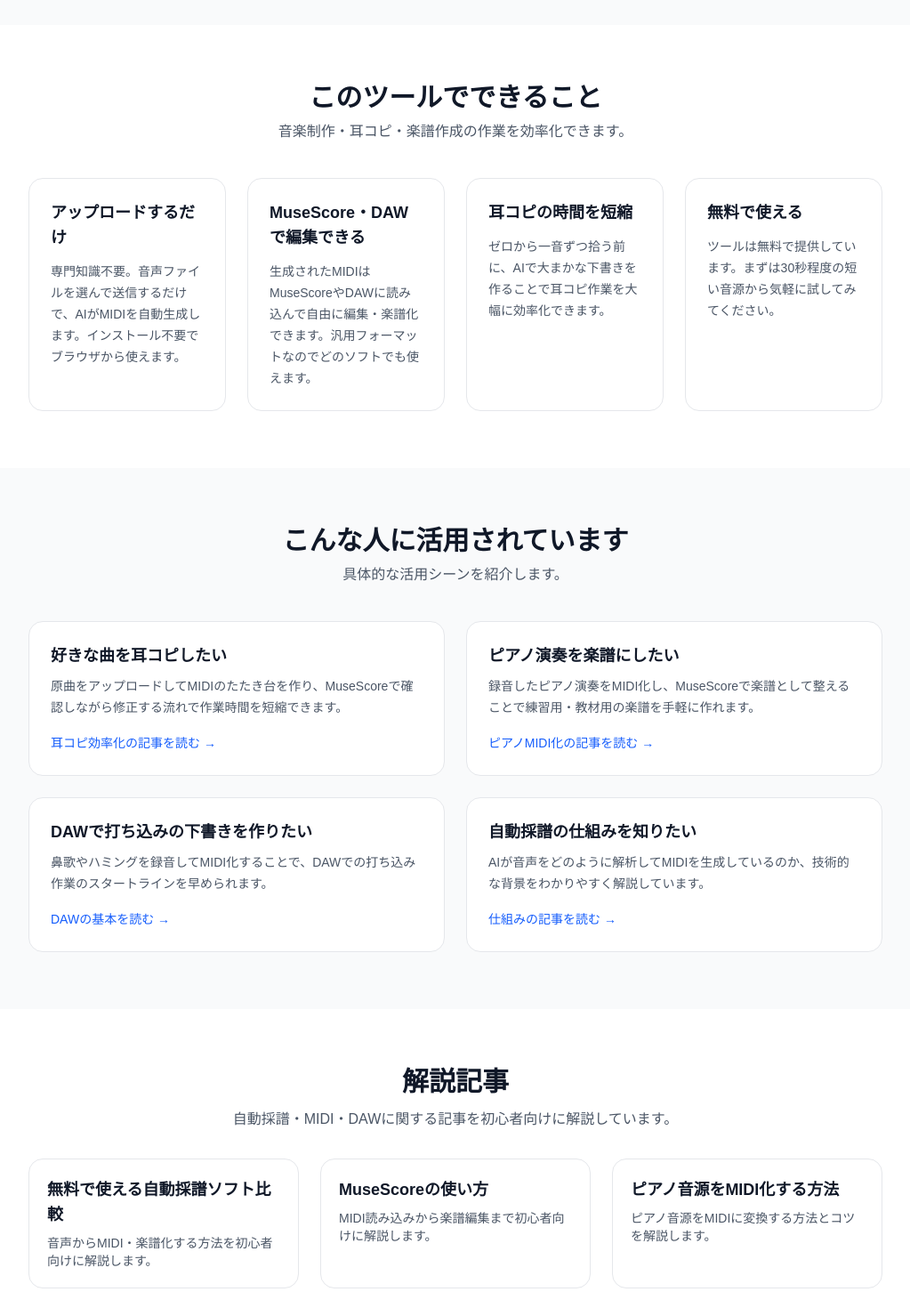
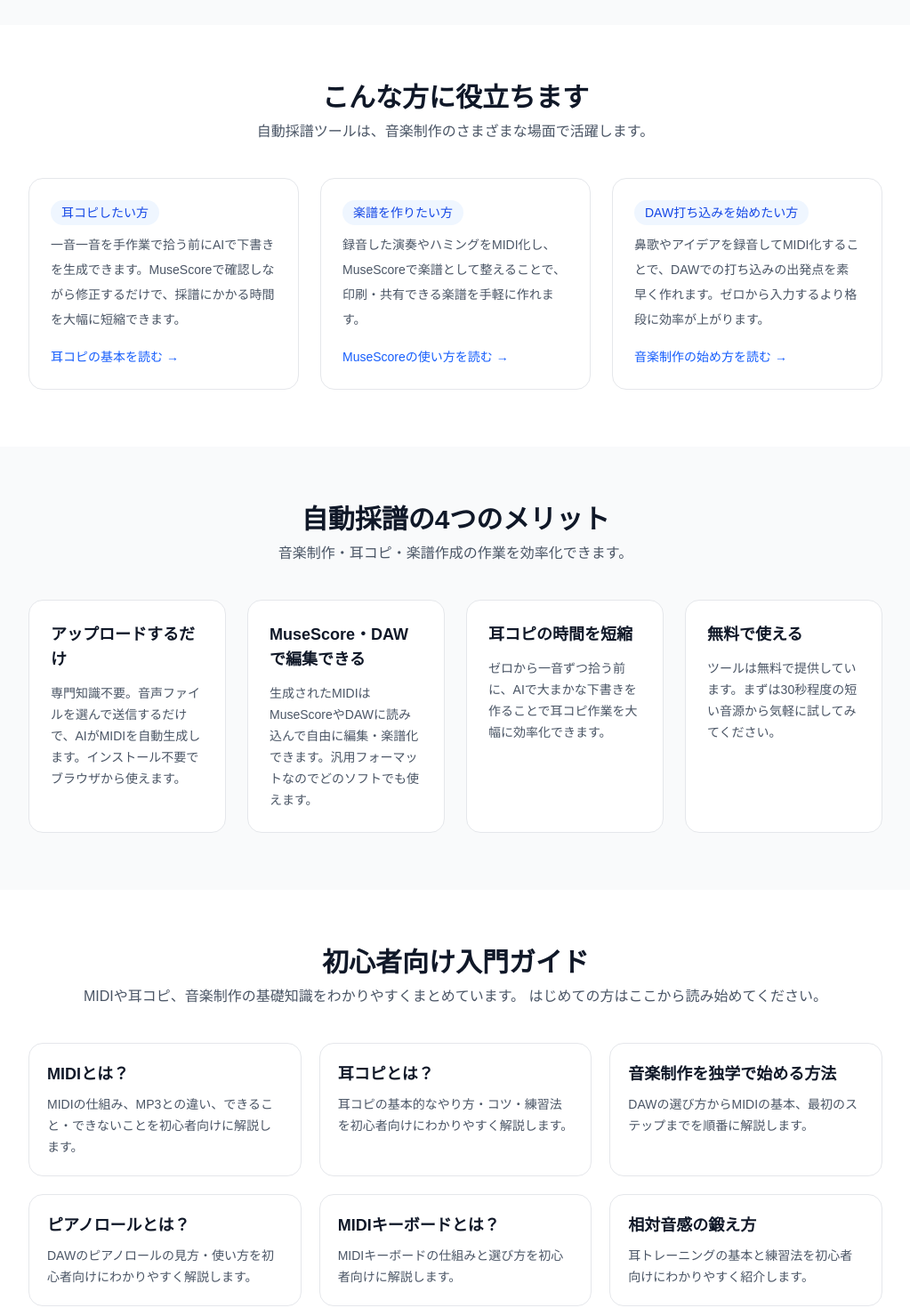
Before and after one commit to karz-engawa/auto-transcribe-site, a Next.js app: page / in a window 1280 px wide. Shown: the part 880-2350 px from the top of the page at 89% size, without its empty margins (128-1151 px from the left). Built offline with nearby package versions, Linux system fonts and the light colour scheme.

Commit message:
Improve homepage for AdSense approval

```diff
--- a/app/page.tsx
+++ b/app/page.tsx
@@ -27,6 +27,60 @@ const benefits = [
     title: "無料で使える",
     description:
       "ツールは無料で提供しています。まずは30秒程度の短い音源から気軽に試してみてください。",
+  },
+];
+
+const whyUseful = [
+  {
+    label: "耳コピしたい方",
+    body: "一音一音を手作業で拾う前にAIで下書きを生成できます。MuseScoreで確認しながら修正するだけで、採譜にかかる時間を大幅に短縮できます。",
+    href: "/articles/ear-copying-basics",
+    linkText: "耳コピの基本を読む",
+  },
+  {
+    label: "楽譜を作りたい方",
+    body: "録音した演奏やハミングをMIDI化し、MuseScoreで楽譜として整えることで、印刷・共有できる楽譜を手軽に作れます。",
+    href: "/articles/musescore-midi-edit",
+    linkText: "MuseScoreの使い方を読む",
+  },
+  {
+    label: "DAW打ち込みを始めたい方",
+    body: "鼻歌やアイデアを録音してMIDI化することで、DAWでの打ち込みの出発点を素早く作れます。ゼロから入力するより格段に効率が上がります。",
+    href: "/articles/music-production-beginner-guide",
+    linkText: "音楽制作の始め方を読む",
+  },
+];
+
+const beginnerGuides = [
+  {
+    href: "/articles/what-is-midi",
+    title: "MIDIとは？",
+    description: "MIDIの仕組み、MP3との違い、できること・できないことを初心者向けに解説します。",
+  },
+  {
+    href: "/articles/ear-copying-basics",
+    title: "耳コピとは？",
+    description: "耳コピの基本的なやり方・コツ・練習法を初心者向けにわかりやすく解説します。",
+  },
+  {
+    href: "/articles/music-production-beginner-guide",
+    title: "音楽制作を独学で始める方法",
+    description: "DAWの選び方からMIDIの基本、最初のステップまでを順番に解説します。",
+  },
+  {
+    href: "/articles/what-is-piano-roll",
+    title: "ピアノロールとは？",
+    description: "DAWのピアノロールの見方・使い方を初心者向けにわかりやすく解説します。",
+  },
+  {
+    href: "/articles/what-is-midi-keyboard",
+    title: "MIDIキーボードとは？",
+    description: "MIDIキーボードの仕組みと選び方を初心者向けに解説します。",
+  },
+  {
+    href: "/articles/relative-pitch-training",
+    title: "相対音感の鍛え方",
+    description: "耳トレーニングの基本と練習法を初心者向けにわかりやすく紹介します。",
   },
 ];
 
@@ -61,6 +115,39 @@ const useCases = [
   },
 ];
 
+const articles = [
+  {
+    href: "/articles/free-auto-transcription-tools",
+    title: "無料で使える自動採譜ソフト比較",
+    description: "音声からMIDI・楽譜化する方法を初心者向けに解説します。",
+  },
+  {
+    href: "/articles/musescore-midi-edit",
+    title: "MuseScoreの使い方",
+    description: "MIDI読み込みから楽譜編集まで初心者向けに解説します。",
+  },
+  {
+    href: "/articles/what-is-midi",
+    title: "MIDIとは？MP3との違いをわかりやすく解説",
+    description: "MIDIの基本をMP3やWAVとの比較を交えて初心者向けに整理します。",
+  },
+  {
+    href: "/articles/ear-copy-efficiency",
+    title: "耳コピを効率化する方法",
+    description: "自動採譜とMIDIを使った耳コピの時短テクニックを解説します。",
+  },
+  {
+    href: "/articles/mp3-to-midi",
+    title: "MP3をMIDIに変換する方法",
+    description: "MP3などの音声ファイルからMIDIを生成する手順と注意点を解説します。",
+  },
+  {
+    href: "/articles/how-auto-transcription-works",
+    title: "自動採譜の仕組みとは？",
+    description: "音声解析からMIDI生成までの流れを初心者向けにわかりやすく解説します。",
+  },
+];
+
 const faq = [
   {
     q: "自動採譜とは何ですか？",
@@ -79,30 +166,20 @@ const faq = [
     a: "MuseScoreに読み込んで楽譜として編集したり、DAWに読み込んで打ち込みの確認・修正をするのが一般的な使い方です。そのまま完成品として使うより、少し手を加えることで実用的なデータになります。",
   },
   {
+    q: "耳コピが苦手でも使えますか？",
+    a: "はい、むしろ耳コピが苦手な方に最も役立つツールです。AIが生成したMIDIをたたき台として、MuseScoreやDAWで音を確認しながら修正していくことで、音感に自信がなくても採譜作業を進められます。",
+  },
+  {
+    q: "DAWを持っていなくても使えますか？",
+    a: "ツール自体はDAWなしで利用できます。生成されたMIDIは無料の楽譜ソフトMuseScoreで開くことができるため、DAWがなくても音の確認・編集・楽譜化が可能です。",
+  },
+  {
     q: "著作権のある楽曲に使ってもいいですか？",
     a: "著作権のある楽曲の採譜は個人の学習・練習目的の範囲でご利用ください。採譜結果の公開・配布・商用利用は著作権者の権利を侵害する可能性があります。",
   },
   {
     q: "スマートフォンでも使えますか？",
     a: "ブラウザ上で動作するため、スマートフォンやタブレットからでも利用できます。ただし処理時間や表示のしやすさの点で、PCからの利用を推奨しています。",
-  },
-];
-
-const articles = [
-  {
-    href: "/articles/free-auto-transcription-tools",
-    title: "無料で使える自動採譜ソフト比較",
-    description: "音声からMIDI・楽譜化する方法を初心者向けに解説します。",
-  },
-  {
-    href: "/articles/musescore-midi-edit",
-    title: "MuseScoreの使い方",
-    description: "MIDI読み込みから楽譜編集まで初心者向けに解説します。",
-  },
-  {
-    href: "/articles/piano-to-midi",
-    title: "ピアノ音源をMIDI化する方法",
-    description: "ピアノ音源をMIDIに変換する方法とコツを解説します。",
   },
 ];
 
@@ -172,18 +249,62 @@ export default function Home() {
         </div>
       </section>
 
+      {/* Why useful */}
+      <section className="mx-auto max-w-5xl px-6 py-16 md:px-8">
+        <h2 className="mb-2 text-center text-3xl font-bold">こんな方に役立ちます</h2>
+        <p className="mb-10 text-center text-gray-600">
+          自動採譜ツールは、音楽制作のさまざまな場面で活躍します。
+        </p>
+        <div className="grid gap-6 md:grid-cols-3">
+          {whyUseful.map((w) => (
+            <div key={w.label} className="rounded-2xl border border-gray-200 p-6">
+              <p className="mb-2 inline-block rounded-full bg-blue-50 px-3 py-1 text-sm font-medium text-blue-700">
+                {w.label}
+              </p>
+              <p className="mb-4 text-sm leading-7 text-gray-600">{w.body}</p>
+              <Link href={w.href} className="text-sm font-medium text-blue-600 hover:underline">
+                {w.linkText} →
+              </Link>
+            </div>
+          ))}
+        </div>
+      </section>
+
       {/* Benefits */}
+      <section className="bg-gray-50 py-16">
+        <div className="mx-auto max-w-5xl px-6 md:px-8">
+          <h2 className="mb-2 text-center text-3xl font-bold">自動採譜の4つのメリット</h2>
+          <p className="mb-10 text-center text-gray-600">
+            音楽制作・耳コピ・楽譜作成の作業を効率化できます。
+          </p>
+          <div className="grid gap-6 md:grid-cols-2 lg:grid-cols-4">
+            {benefits.map((b) => (
+              <div key={b.title} className="rounded-2xl border border-gray-200 bg-white p-6">
+                <h3 className="mb-3 text-lg font-semibold">{b.title}</h3>
+                <p className="text-sm leading-6 text-gray-600">{b.description}</p>
+              </div>
+            ))}
+          </div>
+        </div>
+      </section>
+
+      {/* Beginner guide */}
       <section className="mx-auto max-w-5xl px-6 py-16 md:px-8">
-        <h2 className="mb-2 text-center text-3xl font-bold">このツールでできること</h2>
+        <h2 className="mb-2 text-center text-3xl font-bold">初心者向け入門ガイド</h2>
         <p className="mb-10 text-center text-gray-600">
-          音楽制作・耳コピ・楽譜作成の作業を効率化できます。
+          MIDIや耳コピ、音楽制作の基礎知識をわかりやすくまとめています。
+          はじめての方はここから読み始めてください。
         </p>
-        <div className="grid gap-6 md:grid-cols-2 lg:grid-cols-4">
-          {benefits.map((b) => (
-            <div key={b.title} className="rounded-2xl border border-gray-200 p-6">
-              <h3 className="mb-3 text-lg font-semibold">{b.title}</h3>
-              <p className="text-sm leading-6 text-gray-600">{b.description}</p>
-            </div>
+        <div className="grid gap-5 md:grid-cols-2 lg:grid-cols-3">
+          {beginnerGuides.map((g) => (
+            <Link
+              key={g.href}
+              href={g.href}
+              className="rounded-2xl border border-gray-200 p-5 transition hover:border-blue-300 hover:shadow-sm"
+            >
+              <h3 className="mb-2 text-lg font-semibold">{g.title}</h3>
+              <p className="text-sm leading-6 text-gray-600">{g.description}</p>
+            </Link>
           ))}
         </div>
       </section>
@@ -290,6 +411,10 @@ export default function Home() {
               採譜作業の自動化を通じて、音楽制作のハードルを下げることが当サイトの目的です。
             </p>
             <p>
+              掲載している記事はMIDI・DAW・音楽制作の基礎から実践的な活用方法まで幅広くカバーしています。
+              音楽の知識がまったくない方でも、順番に読み進めることで実践的なスキルが身につくよう構成しています。
+            </p>
+            <p>
               掲載しているツールはAIによる解析結果をもとに生成されるため、
               完全な精度を保証するものではありません。
               MuseScoreやDAWで修正しながらご活用ください。
@@ -308,6 +433,12 @@ export default function Home() {
             <Link href="/articles/what-is-midi" className="text-blue-600 underline hover:text-blue-800">
               MIDIとは？
             </Link>
+            <Link href="/articles/ear-copying-basics" className="text-blue-600 underline hover:text-blue-800">
+              耳コピとは？
+            </Link>
+            <Link href="/articles/music-production-beginner-guide" className="text-blue-600 underline hover:text-blue-800">
+              音楽制作を始める方法
+            </Link>
           </div>
         </div>
       </section>
```
